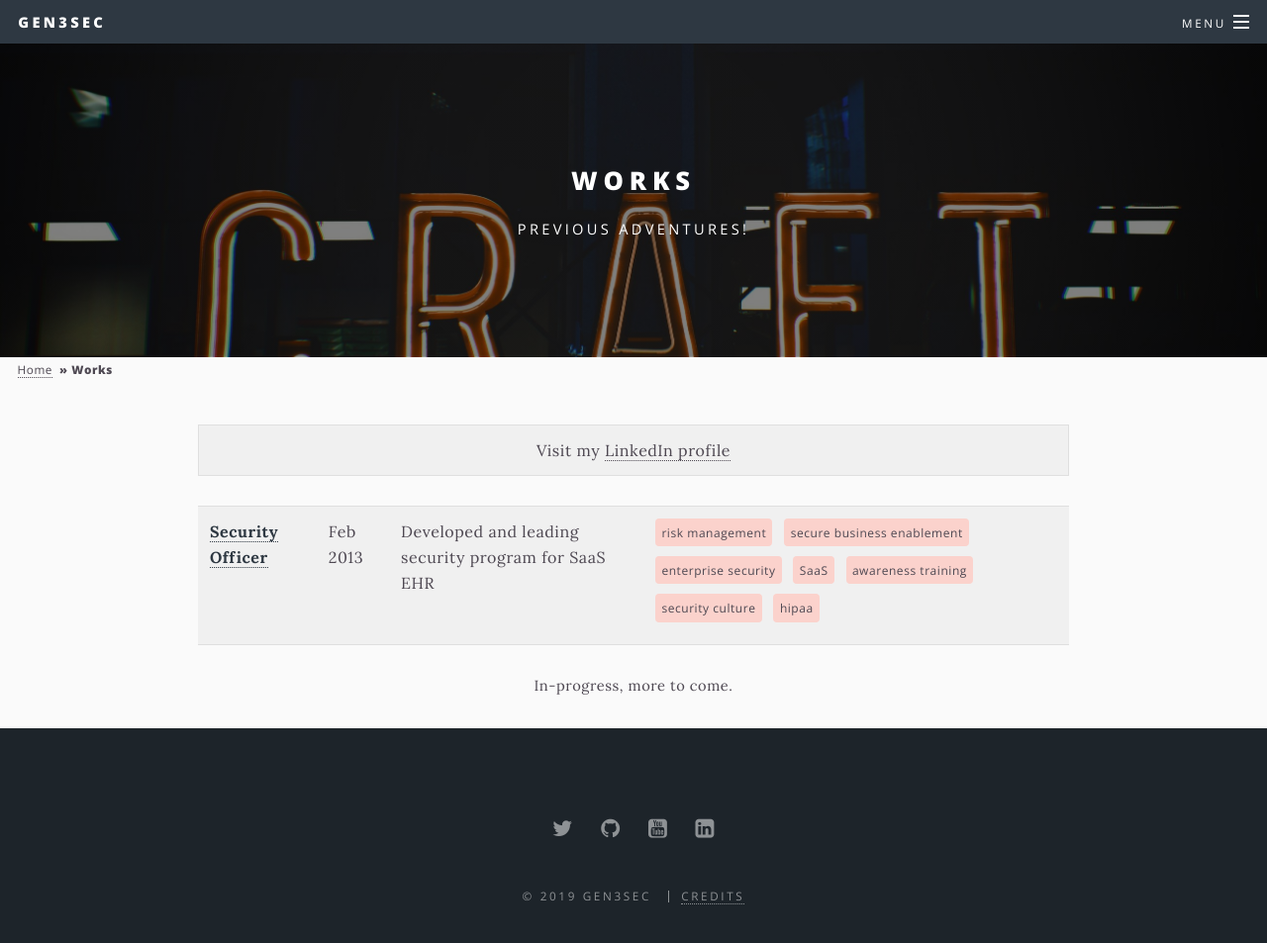
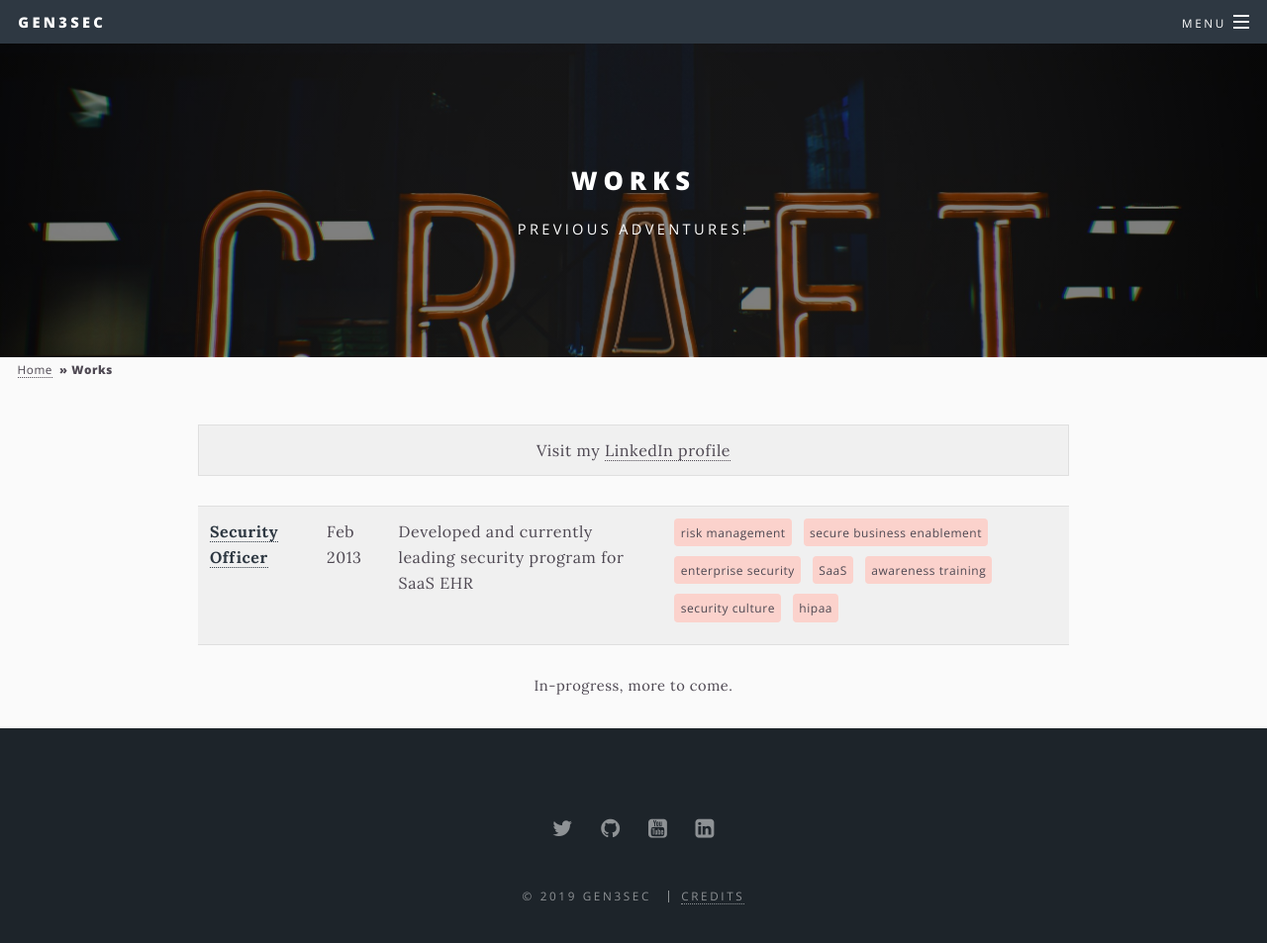
Before and after one commit to Gen3Sec/gen3sec.github.io, a Jekyll site: the page built from _pages/works.html, in a window 1280 px wide and 999 px high. Shown: the top 953 px of the window at 99% size. Built offline with Jekyll 4.4.1, drawn with Linux system fonts in a browser that asks for light colours.

Commit message:
added credit pic02 minor edits

```diff
--- a/_data/credits.yml
+++ b/_data/credits.yml
@@ -122,3 +122,6 @@ image-credit:
   - src : /images/about.jpg
     by  : Ben Rosett
     url : https://unsplash.com/photos/WdJkXFQ4VHY?utm_source=unsplash&utm_medium=referral&utm_content=creditCopyText
+  - src : /images/pic02.jpg
+    by  : Tim Gouw
+    url : https://unsplash.com/photos/rXBwosfgG-c?utm_source=unsplash&utm_medium=referral&utm_content=creditCopyText
--- a/_posts/3001-01-20-works-current.md
+++ b/_posts/3001-01-20-works-current.md
@@ -1,7 +1,7 @@
 ---
 priority: 0.7
 title: Security Officer
-excerpt: Developed and leading security program for SaaS EHR
+excerpt: Developed and currently leading security program for SaaS EHR
 categories: works
 background-image: works-sample.png
 date: 2013-02-23
```
